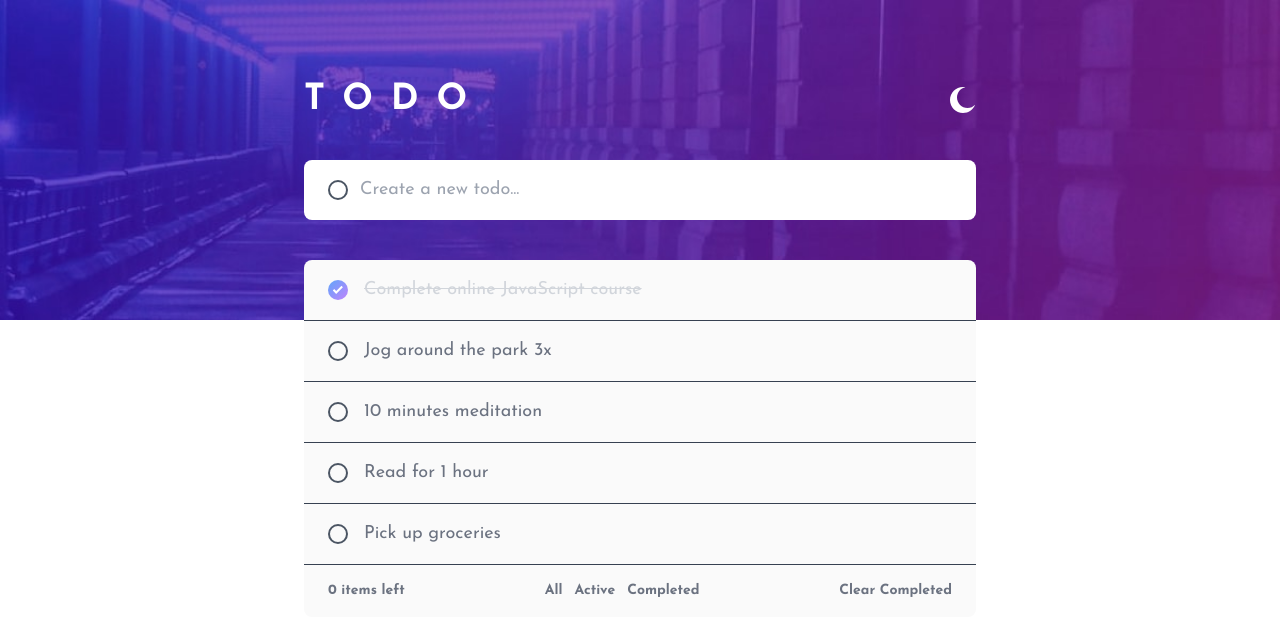
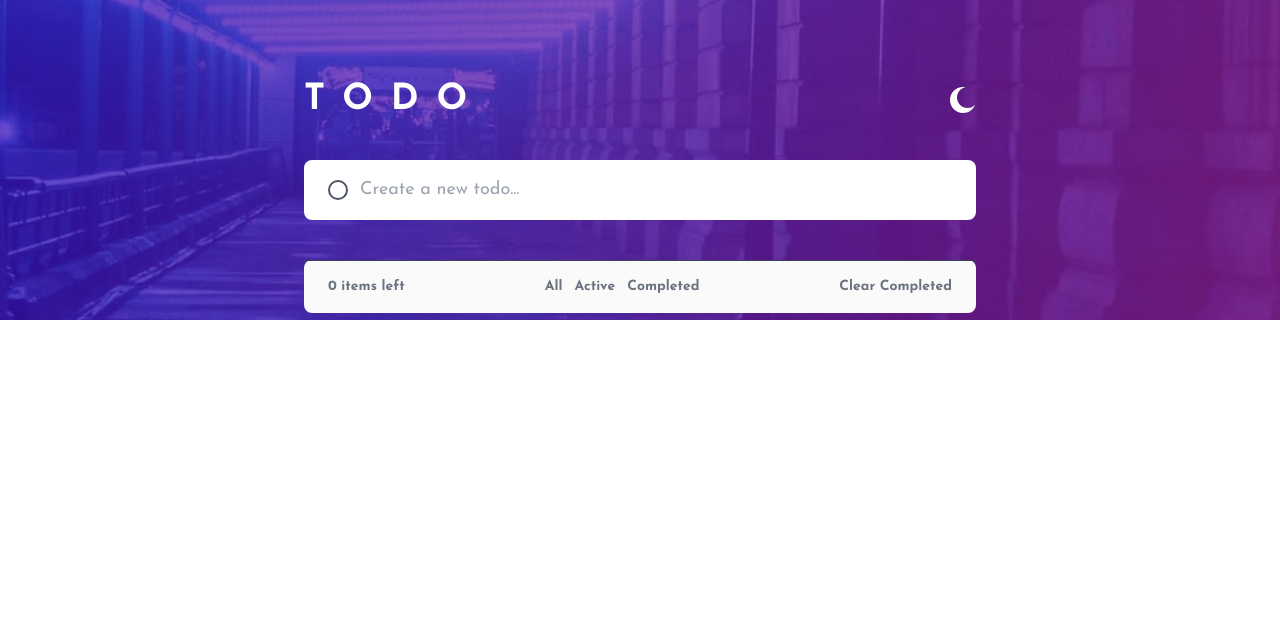
Before and after one commit to irishmicoletcando/todo-list, a React (Vite) app: page / in a window 1280 px wide. Shown: the top 636 px of the page. Built offline with nearby package versions, Linux system fonts and the light colour scheme.

Commit message:
feat: save todo list in local storage

```diff
--- a/src/App.jsx
+++ b/src/App.jsx
@@ -4,10 +4,24 @@ import { ToDoList } from './context/ToDoListContext'
 import { ThemeContext } from './context/ThemeContext'
 
 export default function App() {
-  const [todoList, setToDoList] = useState([])
+  const [todoList, setToDoList] = useState(() => {
+    const saved = localStorage.getItem("todoList");
+    return saved ? JSON.parse(saved) : [];
+  });
   const [theme, setTheme] = useState(
     localStorage.getItem('theme') || 'light'
   )
+
+  useEffect(() => {
+    const storedToDoList = JSON.parse(localStorage.getItem("todoList")) || [];
+    setToDoList(storedToDoList);
+  }, []);
+
+  useEffect(() => {
+    if (todoList.length > 0 || localStorage.getItem("todoList")) {
+      localStorage.setItem("todoList", JSON.stringify(todoList));
+    }
+  }, [todoList]);
 
   useEffect(() => {
     document.documentElement.classList.toggle('dark', theme === 'dark')
--- a/src/components/CreateToDo.jsx
+++ b/src/components/CreateToDo.jsx
@@ -4,15 +4,21 @@ import { ToDoList } from "../context/ToDoListContext"
 export const CreateToDo = () => {
   const { todoList, setToDoList } = useContext(ToDoList)
   const [inputTodo, setInputTodo] = useState("")
+  const [nextToDoId, setNextToDoId] = useState(1)
 
   const addTodo = (e) => {
-    e.preventDefault()
+    e.preventDefault();
     setToDoList([
       ...todoList,
-      inputTodo
-    ])
-    setInputTodo("")
-  }
+      {
+        id: nextToDoId,
+        text: inputTodo.trim(),
+        completed: false,
+      }
+    ]);
+    setInputTodo("");
+    setNextToDoId(nextToDoId + 1)
+  };
 
   return (
       <form onSubmit={addTodo} className="w-full max-w-2xl relative mb-10 mx-auto">
--- a/src/components/TodoElement.jsx
+++ b/src/components/TodoElement.jsx
@@ -1,14 +1,9 @@
-import { useState } from "react"
+import { useContext } from "react"
+import deleteIcon from "../assets/icon-cross.svg"
+import { ToDoList } from "../context/ToDoListContext"
 
 export const TodoElement = () => {
-  // const { todoList } = useContext(ToDoList)
-  const [todos, setTodos] = useState([
-    { id: 1, text: 'Complete online JavaScript course', completed: true },
-    { id: 2, text: 'Jog around the park 3x', completed: false },
-    { id: 3, text: '10 minutes meditation', completed: false },
-    { id: 4, text: 'Read for 1 hour', completed: false },
-    { id: 5, text: 'Pick up groceries', completed: false }
-  ]);
+  const { todoList, setToDoList } = useContext(ToDoList)
 
   const CheckIcon = () => (
     <svg
@@ -27,7 +22,7 @@ export const TodoElement = () => {
   );
 
   const toggleCompleted = (id) => {
-    setTodos(todos.map(todo =>
+    setToDoList(todoList.map(todo =>
       todo.id === id ? { ...todo, completed: !todo.completed } : todo
     ));
   };
@@ -35,7 +30,7 @@ export const TodoElement = () => {
   return (
     <div>
       <ul className="divide-y divide-gray-700">
-        {todos.map(todo => (
+        {todoList.map(todo => (
           <li
             key={todo.id}
             className="flex items-center px-6 py-4 group cursor-pointer"
@@ -51,6 +46,7 @@ export const TodoElement = () => {
             `}>
               {todo.completed && <CheckIcon />}
             </div>
+            <div className="flex justify-between w-full">
               <span className={`
                 text-lg
                 ${todo.completed
@@ -60,6 +56,10 @@ export const TodoElement = () => {
               `}>
                 {todo.text}
               </span>
+              <button>
+                <img src={deleteIcon} alt="delete-icon"/>
+              </button>
+            </div>
           </li>
         ))}
       </ul>
```
Lines whose indentation alone changed are shown as unchanged.
